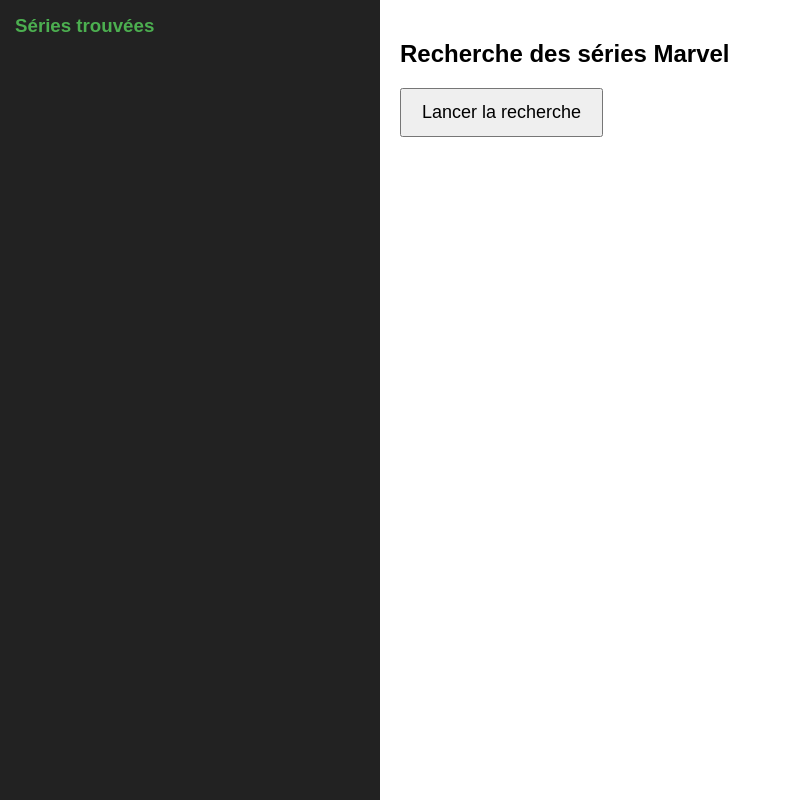
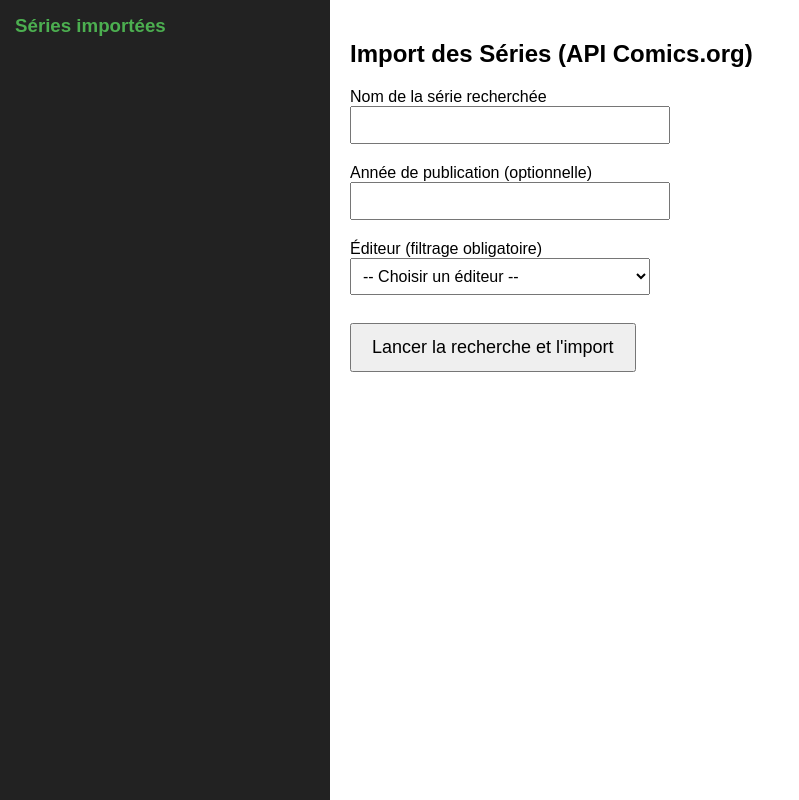
Before and after one commit to Jess21fr/comics_crypt, a PHP site: page /series_list.php in a window 1280 px wide. Shown: the whole page, without its empty margins (0-799 px from the left). Run offline with PHP 8.4, Linux system fonts and the light colour scheme; tables that the repository leaves empty or names only in its code hold one stand-in row (values such as "Sample post").

Commit message:
2605261402

```diff
--- a/series_list.php
+++ b/series_list.php
@@ -6,13 +6,31 @@
 set_time_limit(0);
 
 $run = isset($_POST["run"]);
+$search_name = isset($_POST["search_name"]) ? trim($_POST["search_name"]) : "";
+$search_year = isset($_POST["search_year"]) ? trim($_POST["search_year"]) : "";
+$selected_publisher_id = isset($_POST["publisher_filter"]) ? (int)$_POST["publisher_filter"] : 0;
+
+// Connexion DB (nécessaire dès maintenant pour charger les éditeurs actifs)
+$pdo = new PDO(
+    "mysql:host=localhost;dbname=comics_crypt;charset=utf8mb4",
+    "root",
+    "",
+    [PDO::ATTR_ERRMODE => PDO::ERRMODE_EXCEPTION]
+);
+
+// Charger les éditeurs actifs
+$activePublishers = $pdo->query("
+    SELECT publisher_id, name
+    FROM publishers
+    WHERE actif = 1
+    ORDER BY name ASC
+")->fetchAll(PDO::FETCH_ASSOC);
 ?>
 <!DOCTYPE html>
 <html lang="fr">
 <head>
 <meta charset="UTF-8">
-<title>Liste des Séries (Marvel)</title>
-
+<title>Import Series (API Comics.org)</title>
 <style>
 body {
     margin: 0;
@@ -21,7 +39,7 @@
     height: 100vh;
 }
 #sidebar {
-    width: 350px;
+    width: 300px;
     background: #222;
     color: #fff;
     padding: 15px;
@@ -41,14 +59,24 @@
     font-size: 18px;
     cursor: pointer;
 }
+input[type="text"], select {
+    padding: 8px;
+    font-size: 16px;
+    width: 300px;
+    margin-bottom: 10px;
+}
+label {
+    display: block;
+    margin-top: 10px;
+}
 </style>
 
 <script>
 function addLog(html) {
     document.getElementById('main').innerHTML += html;
 }
-function addSerie(name) {
-    document.getElementById('serieList').innerHTML += "<div>• " + name + "</div>";
+function addSeries(name) {
+    document.getElementById('seriesList').innerHTML += "<div>• " + name + "</div>";
 }
 </script>
 
@@ -56,20 +84,45 @@
 <body>
 
 <div id="sidebar">
-    <h3>Séries trouvées</h3>
-    <div id="serieList"></div>
+    <h3>Séries importées</h3>
+    <div id="seriesList"></div>
 </div>
 
 <div id="main">
 <?php if (!$run): ?>
-    <h2>Recherche des séries Marvel</h2>
+    <h2>Import des Séries (API Comics.org)</h2>
 
     <form method="post">
-        <button type="submit" name="run" value="1">Lancer la recherche</button>
+
+        <label for="search_name">Nom de la série recherchée</label>
+        <input type="text" id="search_name" name="search_name" required>
+
+        <label for="search_year">Année de publication (optionnelle)</label>
+        <input type="text" id="search_year" name="search_year">
+
+        <label for="publisher_filter">Éditeur (filtrage obligatoire)</label>
+        <select id="publisher_filter" name="publisher_filter" required>
+            <option value="">-- Choisir un éditeur --</option>
+            <?php foreach ($activePublishers as $pub): ?>
+                <option value="<?= htmlspecialchars($pub['publisher_id']) ?>">
+                    <?= htmlspecialchars($pub['name']) ?>
+                </option>
+            <?php endforeach; ?>
+        </select>
+
+        <br><br>
+        <button type="submit" name="run" value="1">Lancer la recherche et l'import</button>
     </form>
 
 <?php else: ?>
-    <h2>Recherche en cours…</h2>
+    <h2>Import en cours…</h2>
+    <p>
+        <strong>Mot-clé :</strong> <?= htmlspecialchars($search_name) ?>
+        <?php if ($search_year !== ""): ?>
+            — <strong>Année :</strong> <?= htmlspecialchars($search_year) ?>
+        <?php endif; ?>
+        — <strong>Éditeur :</strong> <?= htmlspecialchars($selected_publisher_id) ?>
+    </p>
 <?php endif; ?>
 </div>
 
@@ -80,83 +133,151 @@
 if (!$run) exit;
 
 // ------------------------------------------------------------
-// Fonction Playwright
-// ------------------------------------------------------------
-function get_html($url) {
-    log_msg("Requête Playwright : $url");
-
-    $cmd = "node fetch_html.js " . escapeshellarg($url);
-    $html = shell_exec($cmd);
-
-    if (!$html || strlen(trim($html)) < 50) {
-        log_msg("<span style='color:red;'>HTML vide → retry 5s…</span>");
-        sleep(5);
-        return get_html($url);
-    }
-
-    return $html;
-}
-
-// ------------------------------------------------------------
-// Fonctions d'affichage
+// LOG + API
 // ------------------------------------------------------------
 function log_msg($msg) {
     echo "<script>addLog(" . json_encode("<p>$msg</p>") . ");</script>";
     flush();
 }
 
-function log_serie($name) {
-    echo "<script>addSerie(" . json_encode($name) . ");</script>";
+function log_series($name) {
+    echo "<script>addSeries(" . json_encode($name) . ");</script>";
     flush();
 }
 
+function api_get_json(string $url): ?array {
+    log_msg("Requête API : $url");
+
+    $ch = curl_init($url);
+    curl_setopt_array($ch, [
+        CURLOPT_RETURNTRANSFER => true,
+        CURLOPT_FOLLOWLOCATION => true,
+        CURLOPT_TIMEOUT => 20,
+        CURLOPT_USERAGENT => "ComicsCrypt/1.0"
+    ]);
+
+    $response = curl_exec($ch);
+    $code = curl_getinfo($ch, CURLINFO_HTTP_CODE);
+    curl_close($ch);
+
+    if ($code == 429) {
+        log_msg("<span style='color:red;'>429 détecté → pause 60s…</span>");
+        sleep(60);
+        return api_get_json($url);
+    }
+
+    if ($code !== 200 || !$response) {
+        log_msg("<span style='color:red;'>Erreur API (code $code).</span>");
+        return null;
+    }
+
+    return json_decode($response, true);
+}
+
 // ------------------------------------------------------------
-// Boucle de pagination
+// INSERT SQL
 // ------------------------------------------------------------
-$page = 1;
+$insert = $pdo->prepare("
+    INSERT INTO series (nom, volume, nbre_episodes, date_debut, date_fin, id_comicsorg, publisher_id, univers_id, logo)
+    VALUES (:nom, :volume, :nbre_episodes, :date_debut, :date_fin, :id_comicsorg, :publisher_id, :univers_id, :logo)
+    ON DUPLICATE KEY UPDATE
+        nom = VALUES(nom),
+        date_debut = VALUES(date_debut),
+        date_fin = VALUES(date_fin),
+        publisher_id = VALUES(publisher_id)
+");
 
-while (true) {
+// ------------------------------------------------------------
+// CONSTRUCTION URL API
+// ------------------------------------------------------------
+$encoded_name = rawurlencode($search_name);
+$baseUrl = "https://www.comics.org/api/series/name/" . $encoded_name . "/";
 
-    $url = "https://www.comics.org/search/advanced/process/?" .
-           "target=series" .
-           "&method=icontains" .
-           "&in_selected_collection=on" .
-           "&order1=series" .
-           "&order2=date" .
-           "&pub_name=marvel" .
-           "&country=us" .
-           "&page=" . $page;
+if ($search_year !== "" && ctype_digit($search_year)) {
+    $baseUrl .= "year/" . $search_year . "/";
+}
 
-    $html = get_html($url);
+$baseUrl .= "?format=json";
 
-    if (!preg_match_all('#<tr>(.*?)</tr>#s', $html, $rows)) {
-        log_msg("<strong>Fin des résultats.</strong>");
+$currentUrl = $baseUrl;
+$requestCount = 0;
+$totalImported = 0;
+
+// ------------------------------------------------------------
+// BOUCLE PAGINATION
+// ------------------------------------------------------------
+while ($currentUrl) {
+
+    $requestCount++;
+    if ($requestCount % 20 === 0) {
+        log_msg("<span style='color:orange;'>20 requêtes → pause 20 minutes…</span>");
+        sleep(20 * 60);
+    }
+
+    $json = api_get_json($currentUrl);
+    if (!$json || empty($json["results"])) {
+        log_msg("<span style='color:red;'>Aucun résultat ou réponse vide.</span>");
         break;
     }
 
-    $count = 0;
+    foreach ($json["results"] as $serie) {
 
-    foreach ($rows[1] as $row) {
+        // Filtrer pays = US
+        if (($serie["country"] ?? "") !== "us") continue;
 
-        if (!preg_match('#/series/(\d+)/#', $row, $m)) continue;
-        $count++;
+        // Extraire publisher_id Comics.org
+        $publisher_id = null;
+        if (!empty($serie["publisher"]) && preg_match('~/publisher/(\d+)/~', $serie["publisher"], $mp)) {
+            $publisher_id = (int)$mp[1];
+        }
 
-        preg_match('#<a href="/series/\d+/">(.*?)</a>#', $row, $m);
-        $nom = trim(strip_tags(html_entity_decode($m[1] ?? "")));
+        // Filtrer sur l'éditeur choisi
+        if ($publisher_id !== $selected_publisher_id) continue;
 
-        log_serie($nom);
+        // Extraire id_comicsorg
+        if (empty($serie["api_url"]) || !preg_match('~/series/(\d+)/~', $serie["api_url"], $m)) continue;
+        $id_comicsorg = (int)$m[1];
+
+        $nom = $serie["name"] ?? null;
+
+        // Dates
+        $date_debut = !empty($serie["year_began"]) ? sprintf("%04d-01-01", (int)$serie["year_began"]) : null;
+        $date_fin   = !empty($serie["year_ended"]) ? sprintf("%04d-01-01", (int)$serie["year_ended"]) : null;
+
+        // Champs non renseignés pour l'instant
+        $volume = null;
+        $nbre_episodes = null;
+        $univers_id = null;
+        $logo = null;
+
+        // INSERT
+        $insert->execute([
+            ":nom"           => $nom,
+            ":volume"        => $volume,
+            ":nbre_episodes" => $nbre_episodes,
+            ":date_debut"    => $date_debut,
+            ":date_fin"      => $date_fin,
+            ":id_comicsorg"  => $id_comicsorg,
+            ":publisher_id"  => $publisher_id,
+            ":univers_id"    => $univers_id,
+            ":logo"          => $logo
+        ]);
+
+        $totalImported++;
+        log_series($nom);
     }
 
-    if ($count === 0) {
-        log_msg("<span style='color:red;'>Aucune série trouvée → arrêt.</span>");
-        break;
+    log_msg("<span style='color:green;'>Page traitée. Séries importées cumulées : $totalImported.</span>");
+
+    // Pagination
+    if (!empty($json["next"])) {
+        $currentUrl = $json["next"];
+        log_msg("Page suivante → " . htmlspecialchars($currentUrl));
+        sleep(1);
+    } else {
+        $currentUrl = null;
     }
-
-    log_msg("<span style='color:green;'>Page $page traitée ($count séries).</span>");
-
-    $page++;
-    sleep(1);
 }
 
-log_msg("<h3>Recherche terminée !</h3>");
+log_msg("<strong>Import terminé. Total séries importées : $totalImported.</strong>");
 ?>
```
Also changed, not shown: fetch_html.js (+10 -5 lines), json issue depuis son id.txt (added, +22 -0 lines).
